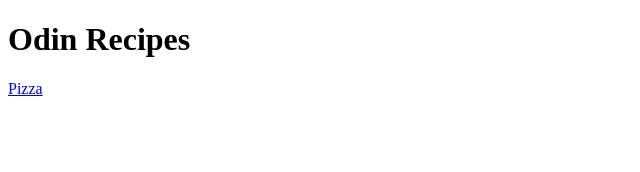
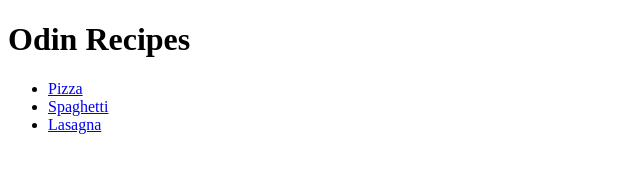
Before and after one commit to mogzame/odin-recipes, a plain HTML site: page index.html in a window 1280 px wide. Shown: the whole page, without its empty margins (0-640 px from the left). Drawn offline with Linux system fonts and the light colour scheme.

Commit message:
added lasagna and spaghetti link

```diff
--- a/index.html
+++ b/index.html
@@ -12,12 +12,15 @@
     <body>
 
         <h1>Odin Recipes</h1>
-        <a href="recipes/pizza.html">Pizza</a>
+        <ul>
+            <li><a href="recipes/pizza.html">Pizza</a></li>
+            <li><a href="recipes/spaghetti.html" >Spaghetti</a></li>
+            <li><a href="recipes/lasagna.html" >Lasagna</a></li>
 
 
 
 
-
+        </ul>
 
 
     </body>
```
